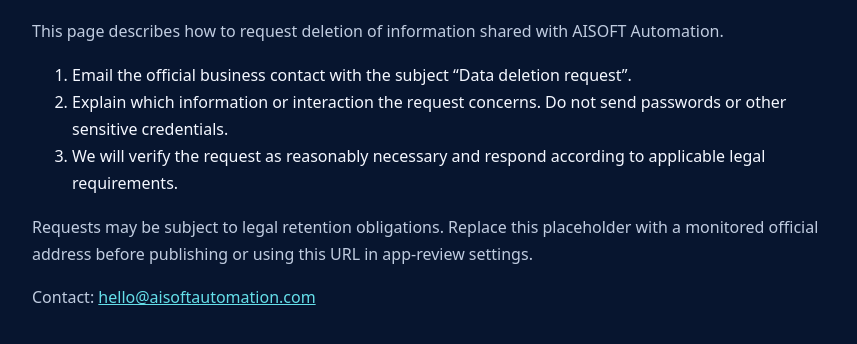
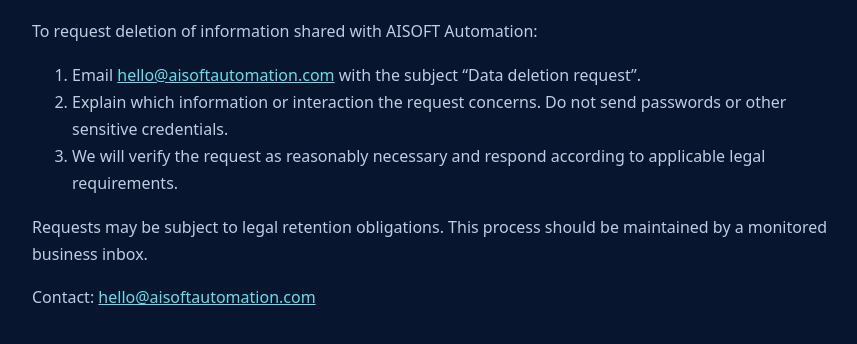
Before and after one commit to infoaisoft26-byte/aisoft-automation, a plain HTML site: page data-deletion/index.html in a window 1280 px wide. Shown: the part 166-510 px from the top of the page, without its empty margins (198-1055 px from the left). Drawn offline with Linux system fonts and the light colour scheme.

Commit message:
Confirm official contact email on data deletion page

```diff
--- a/data-deletion/index.html
+++ b/data-deletion/index.html
@@ -1 +1 @@
-<!doctype html><html lang="en"><head><meta charset="utf-8"><meta name="viewport" content="width=device-width,initial-scale=1"><title>Data Deletion — AISOFT Automation</title><style>body{margin:0;background:#07152f;color:#f4f7ff;font:16px/1.7 system-ui,sans-serif}.wrap{max-width:820px;margin:60px auto;padding:0 24px}a{color:#65dfea}p{color:#c0cce0}</style></head><body><main class="wrap"><a href="/">← AISOFT Automation</a><h1>Data Deletion Requests</h1><p>This page describes how to request deletion of information shared with AISOFT Automation.</p><ol><li>Email the official business contact with the subject “Data deletion request”.</li><li>Explain which information or interaction the request concerns. Do not send passwords or other sensitive credentials.</li><li>We will verify the request as reasonably necessary and respond according to applicable legal requirements.</li></ol><p>Requests may be subject to legal retention obligations. Replace this placeholder with a monitored official address before publishing or using this URL in app-review settings.</p><p>Contact: <a href="mailto:hello@aisoftautomation.com">hello@aisoftautomation.com</a></p></main></body></html>
+<!doctype html><html lang="en"><head><meta charset="utf-8"><meta name="viewport" content="width=device-width,initial-scale=1"><title>Data Deletion — AISOFT Automation</title><style>body{margin:0;background:#07152f;color:#f4f7ff;font:16px/1.7 system-ui,sans-serif}.wrap{max-width:820px;margin:60px auto;padding:0 24px}a{color:#65dfea}p,li{color:#c0cce0}</style></head><body><main class="wrap"><a href="/">← AISOFT Automation</a><h1>Data Deletion Requests</h1><p>To request deletion of information shared with AISOFT Automation:</p><ol><li>Email <a href="mailto:hello@aisoftautomation.com">hello@aisoftautomation.com</a> with the subject “Data deletion request”.</li><li>Explain which information or interaction the request concerns. Do not send passwords or other sensitive credentials.</li><li>We will verify the request as reasonably necessary and respond according to applicable legal requirements.</li></ol><p>Requests may be subject to legal retention obligations. This process should be maintained by a monitored business inbox.</p><p>Contact: <a href="mailto:hello@aisoftautomation.com">hello@aisoftautomation.com</a></p></main></body></html>
```
